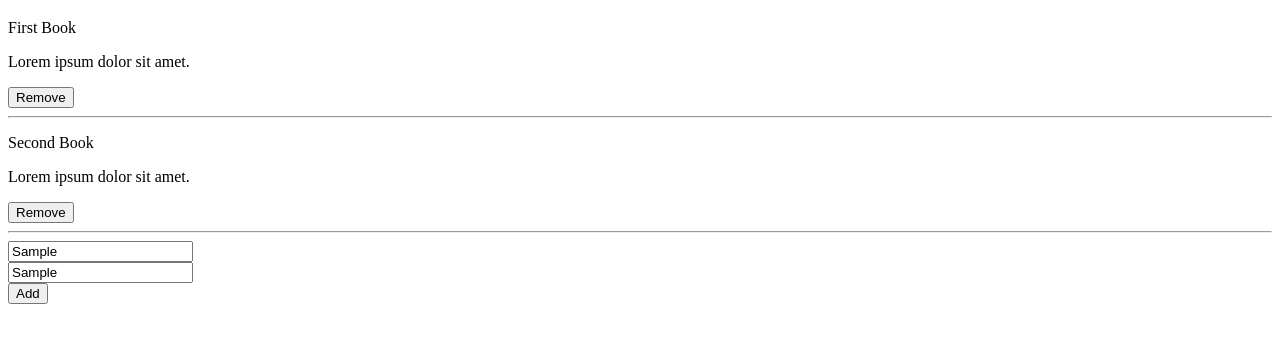
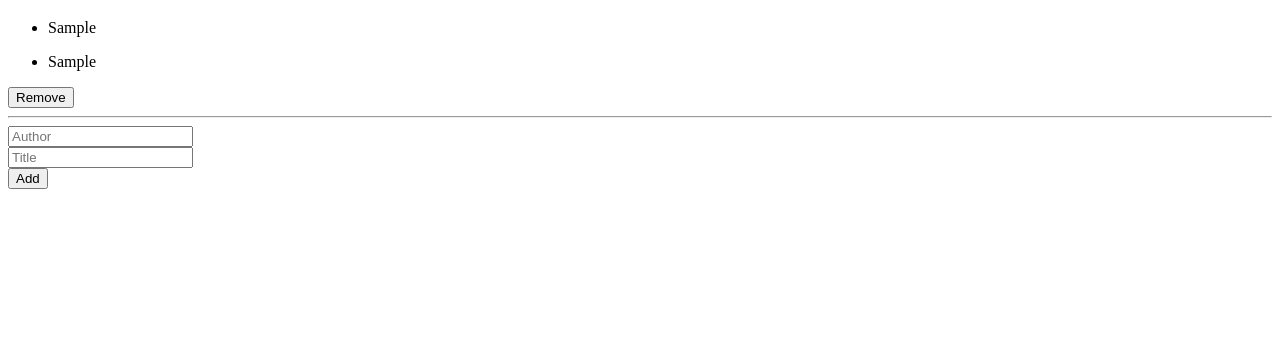
Before and after one commit to odhiambo-ed/Awesome-books, a plain HTML site: page index.html in a window 1280 px wide. Both pictures are taken after typing "Sample", "Sample" into the empty fields and a click on the button "Add". Shown: the part 61-404 px from the top of the page. Drawn offline with Linux system fonts and the light colour scheme.

Commit message:
add dynamic section of books

```diff
--- a/index.html
+++ b/index.html
@@ -16,23 +16,19 @@
         <div class="container">
             <h1>Awesome Books</h1>
             <div class="book-display">
-                <p>First Book</p>
-                <p>Lorem ipsum dolor sit amet.</p>
-                <button type="button" class="remove-btn">Remove</button>
-                <hr>
-                <p>Second Book</p>
-                <p>Lorem ipsum dolor sit amet.</p>
-                <button type="button" class="remove-btn">Remove</button>
-                <hr>
+                <!-- book items -->
             </div>
             <div class="book-add">
                 <div class="field-add">
-                    <input type="text" placeholder="Author"> <br>
-                    <input type="text" placeholder="Title"> <br>
-                    <button type="button" class="add-btn">Add</button>
+                    <form>
+                        <input id="author" type="text" placeholder="Author"><br>
+                        <input id="title" type="text" placeholder="Title"><br>
+                    </form>
+                    <button id="add-btn" type="button" class="add-btn">Add</button>
                 </div>
             </div>
         </div>
     </main>
+    <script src="main.js"></script>
 </body>
 </html>
--- /dev/null
+++ b/main.js
@@ -0,0 +1,44 @@
+//list of books collection
+const listOfBooks = [];
+
+// DOM
+const bookTitle = document.getElementById('title');
+const bookAuthor = document.getElementById('author');
+const container = document.querySelector('.book-display');
+const addBtn = document.getElementById('add-btn');
+
+//calling a constructor function/sets value of this to be new empty object
+class Book {
+    constructor(bookTit, bookAuth) {
+        this.title = bookTit,
+        this.author = bookAuth,
+        this.id = bookTit;
+    }
+}
+
+
+// indent html section into the container
+
+function addSection(title, author) {
+    container.innerHTML += `
+    <ul>
+    <li>${title}</p>
+    <li>${author}</p>
+    </ul>
+    <button type="button" id="title">Remove</button>
+    <hr>
+    </div>
+    `
+}
+
+//adding a fucntion with an event listner to add button
+function addBook (){
+ addBtn.addEventListener('click', () => {
+    listOfBooks.push(new Book(bookTitle.value, bookAuthor.value));
+    addSection(bookTitle.value,bookAuthor.value);
+    bookTitle.value = '';
+    bookAuthor.value = '';
+ });
+};
+
+addBook();
```
